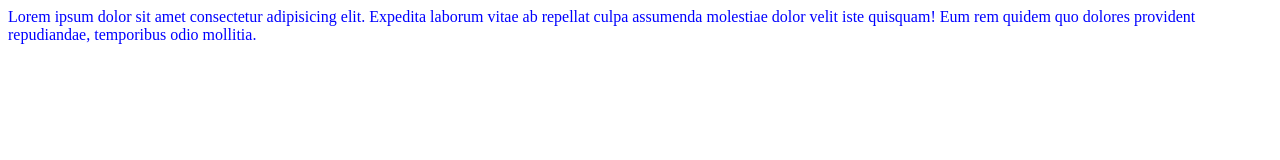
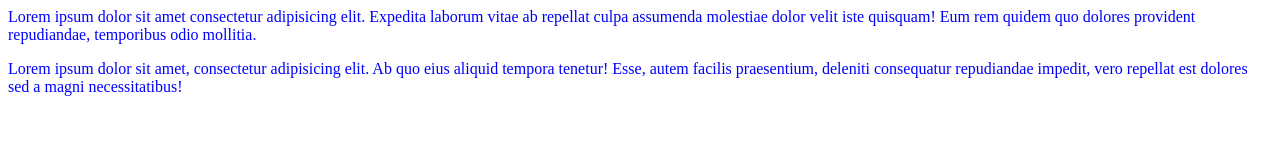
Before and after one commit to TeiganShannyn/Class7-9, a plain HTML site: page index.html in a window 1280 px wide. Drawn offline with Linux system fonts and the light colour scheme.

Commit message:
addedtohtmlfile

```diff
--- a/index.html
+++ b/index.html
@@ -7,6 +7,7 @@
 </head>
 <body>
     <p>Lorem ipsum dolor sit amet consectetur adipisicing elit. Expedita laborum vitae ab repellat culpa assumenda molestiae dolor velit iste quisquam! Eum rem quidem quo dolores provident repudiandae, temporibus odio mollitia.</p>
+    <p>Lorem ipsum dolor sit amet, consectetur adipisicing elit. Ab quo eius aliquid tempora tenetur! Esse, autem facilis praesentium, deleniti consequatur repudiandae impedit, vero repellat est dolores sed a magni necessitatibus!</p>
 
 
 
```
Also changed, not shown: style.css (line endings or trailing spaces).
